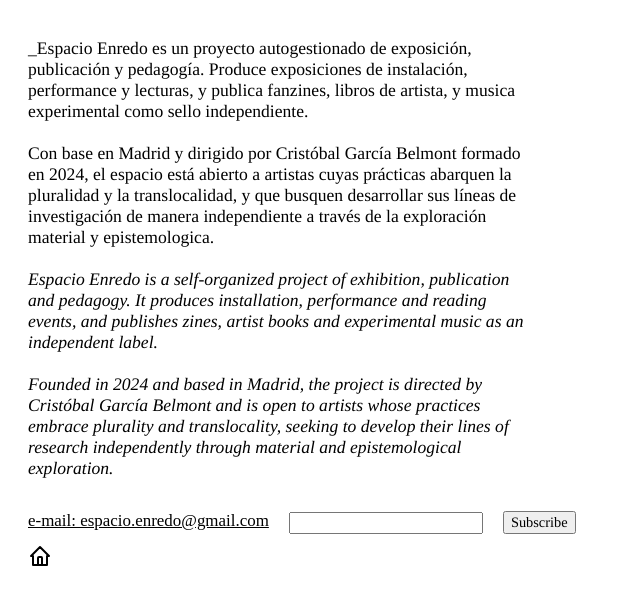
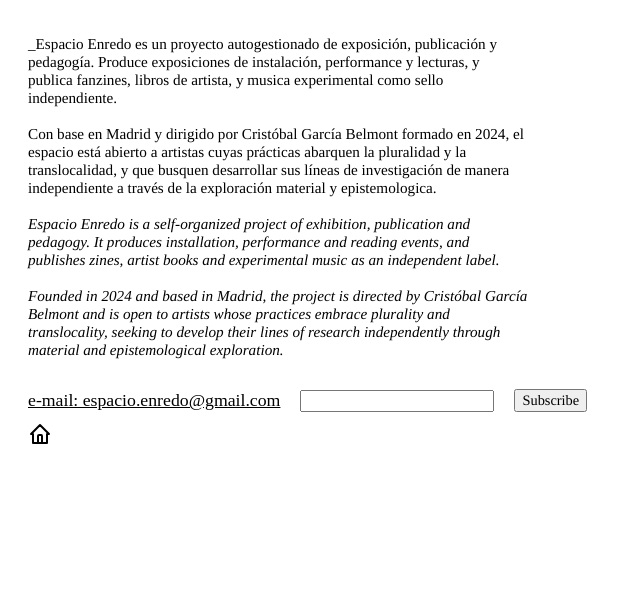
Before and after one commit to achowdhary19/espacio-enredo, a plain HTML site: page about.html in a window 1280 px wide. Shown: the whole page, without its empty margins (0-640 px from the left). Drawn offline with Linux system fonts and the light colour scheme.

Commit message:
added ee7

```diff
--- a/about.html
+++ b/about.html
@@ -48,7 +48,12 @@
       >
         <div
           id="mc_embed_shell"
-          style="display: flex; flex-direction: row; gap: 20px"
+          style="
+            display: flex;
+            flex-direction: row;
+            gap: 20px;
+            align-items: center;
+          "
         >
           <a class="email" href="mailto:espacio.enredo@gmail.com"
             >e-mail: espacio.enredo@gmail.com</a
@@ -170,7 +175,7 @@
 <style>
   a {
     color: hsl(0, 0%, 0%);
-    font-size: calc(0.5em + 0.7vw);
+    font-size: calc(0.55em + 0.7vw);
   }
   h1 {
     font-family: Arial, Helvetica, sans-serif;
@@ -179,7 +184,7 @@
   }
   p {
     font-family: Times;
-    font-size: calc(0.7em + 0.5vw);
+    font-size: calc(0.55em + 0.5vw);
   }
 
   input {
```
Also changed, not shown: content.json (+19 -0 lines), assets/EE7/003.jpg (added), assets/EE7/004.jpg (added), assets/EE7/006.jpg (added), assets/EE7/009.jpg (added), 8 other files.
